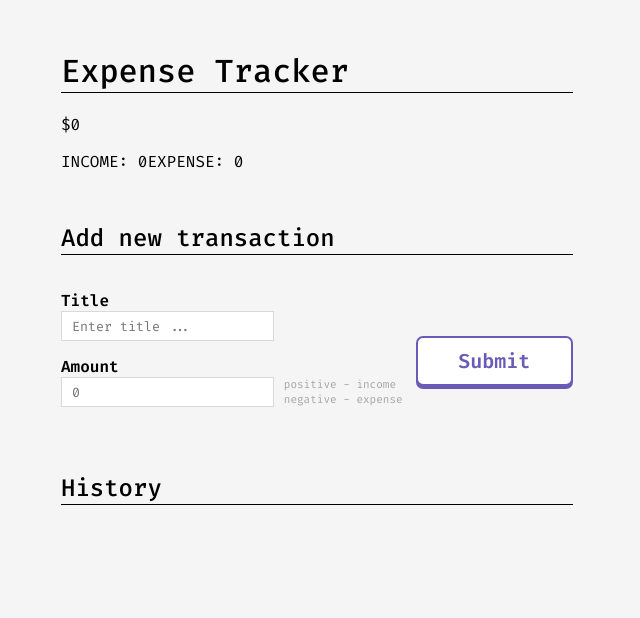
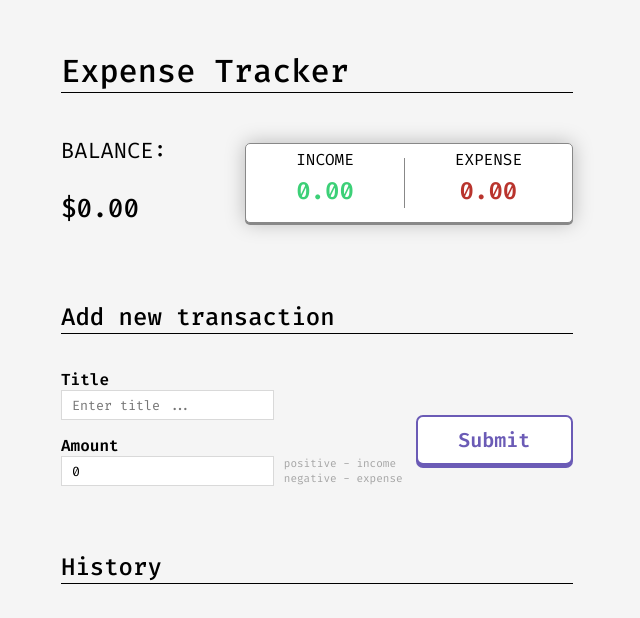
Before and after one commit to brandonflores647/Finance-Playground, a React (Create React App) app: page /expense-tracker in a window 1280 px wide. Shown: the top 618 px of the page, without its empty margins (323-963 px from the left). Built offline with nearby package versions, Linux system fonts and the light colour scheme.

Commit message:
styled balance section

```diff
--- a/src/App.js
+++ b/src/App.js
@@ -11,7 +11,7 @@ function App() {
   let [balance, setBalance] = useState(0);
   let [income, setIncome] = useState(0);
   let [expense, setExpense] = useState(0);
-  const [amount, setAmount] = useState(null);
+  const [amount, setAmount] = useState(0);
   const [title, setTitle] = useState('');
 
   const [transList, ] = useState([]);
@@ -20,14 +20,15 @@ function App() {
     e.preventDefault();
     if (title && amount) {
       transList.unshift({
-      title,
-        amount: parseInt(amount, 10)
+        title,
+        amount: parseFloat(amount, 10)
       });
-      setBalance(balance += parseInt(amount, 10));
+      console.log(transList)
+      setBalance(balance += parseFloat(amount, 10));
       if (amount > 0) {
-        setIncome(income += parseInt(amount, 10))
+        setIncome(income += parseFloat(amount, 10))
       } else {
-        setExpense(expense += parseInt(amount, 10))
+        setExpense(expense += parseFloat(amount, 10))
       }
       setTitle('');
       setAmount(0);
@@ -57,7 +58,7 @@ function App() {
                 className='input-field'
                 value={title}
                 onChange={(e) => setTitle(e.target.value)}
-              />
+                />
               <label>Amount</label>
               <div>
                 <input
@@ -65,6 +66,7 @@ function App() {
                   placeholder='0'
                   className='input-field'
                   value={amount}
+                  step='0.1'
                   onChange={(e) => setAmount(e.target.value)}
                 />
                 <section id='amount-desc-container'>
--- a/src/components/Balance/Balance.css
+++ b/src/components/Balance/Balance.css
@@ -0,0 +1,55 @@
+#balance-container {
+    display: flex;
+    justify-content: space-between;
+    align-items: center;
+}
+
+#income-expense-container {
+    display: flex;
+    align-items: center;
+    background-color: white;
+    width: fit-content;
+    height: fit-content;
+
+    border: 1px solid #888888;
+    border-radius: 5px;
+    box-shadow: 0px 2px 0px 0px #888888;
+}
+
+#balance-section {
+    font-size: 22px;
+}
+#balance-num {
+    font-size: 26px;
+    font-weight: 500;
+}
+
+#income-expense-section {
+    border-radius: 5px;
+    box-shadow: 0px 0px 20px rgba(0, 0, 0, 0.25);
+}
+#income-expense-container > div {
+    display: flex;
+    flex-direction: column;
+    align-items: center;
+}
+#income-expense-container > line {
+    border-right: 1px solid #888888;
+    height: 50px;
+}
+
+.income-expense-text {
+    margin: 5px 50px 0 50px;
+}
+.income {
+    font-weight: 600;
+    font-size: 24px;
+    color: #3CD077;
+    margin-bottom: 15px;
+}
+.expense {
+    font-weight: 600;
+    font-size: 24px;
+    color: #B9342D;
+    margin-bottom: 15px;
+}
--- a/src/components/Balance/index.js
+++ b/src/components/Balance/index.js
@@ -1,14 +1,30 @@
+import './Balance.css'
+
 const Balance = ({bal, income, expense}) => {
     return (
         <>
             <div id='balance-container'>
-                <p>${bal}</p>
-                <div>
-                    <p>
-                        INCOME: {income}
-                        EXPENSE: {expense}
-                    </p>
-                </div>
+                <section id='balance-section'>
+                    <p>BALANCE:</p>
+                    <p id='balance-num'>${Number(bal).toFixed(2)}</p>
+                </section>
+                <section id='income-expense-section'>
+                    <div id='income-expense-container'>
+                        <div>
+                            <p className='income-expense-text'>INCOME</p>
+                            <p className='income-expense-text income'>{
+                                Number(income).toFixed(2)
+                            }</p>
+                        </div>
+                        <line />
+                        <div>
+                            <p className='income-expense-text'>EXPENSE</p>
+                            <p className='income-expense-text expense'>{
+                                expense ? `${Number(expense).toFixed(2)}`.slice(1) : '0.00'
+                            }</p>
+                        </div>
+                    </div>
+                </section>
             </div>
         </>
     );
--- a/src/components/HistoryTransaction/index.js
+++ b/src/components/HistoryTransaction/index.js
@@ -9,8 +9,8 @@ const HistoryTransaction = ({list}) => {
                     let check;
                     ele.amount < 0 ? check = 'neg' : check = 'pos'
                     return (
-                        <div className='li-container'>
-                            <li key={i} className={`trans-list ${check}`}>
+                        <div key={i} className='li-container'>
+                            <li className={`trans-list ${check}`}>
                                 <p>{ele.title}</p>
                                 <p>{ele.amount < 0 ? '-' : '+'}
                                     ${ele.amount < 0 ? `${ele.amount}`.slice(1) : ele.amount}
```
